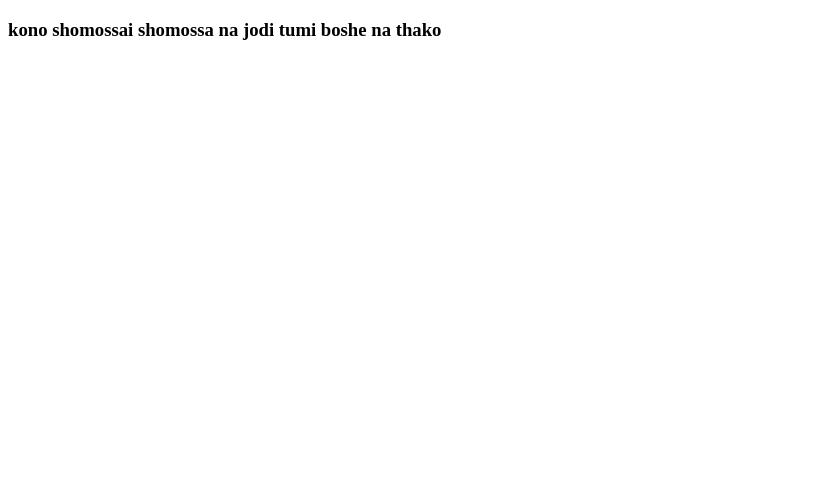
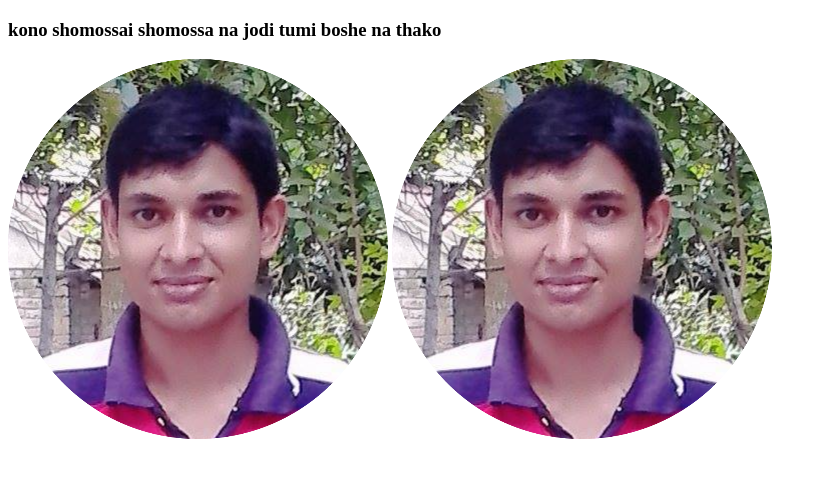
Before and after one commit to RabeyaKhatun1/problem-will-never-last, a plain HTML site: page index.html in a window 1280 px wide. Shown: the whole page, without its empty margins (0-827 px from the left). Drawn offline with Linux system fonts and the light colour scheme.

Commit message:
problem solving

```diff
--- a/index.html
+++ b/index.html
@@ -9,5 +9,7 @@
     <h3>
         kono shomossai shomossa na jodi tumi boshe na thako
     </h3>
+    <img src="fotor-202412277433.png" alt="">
+    <img src="fotor-202412277433.png" alt="">
 </body>
 </html>
```
Also changed, not shown: fotor-202412277433.png (added).
